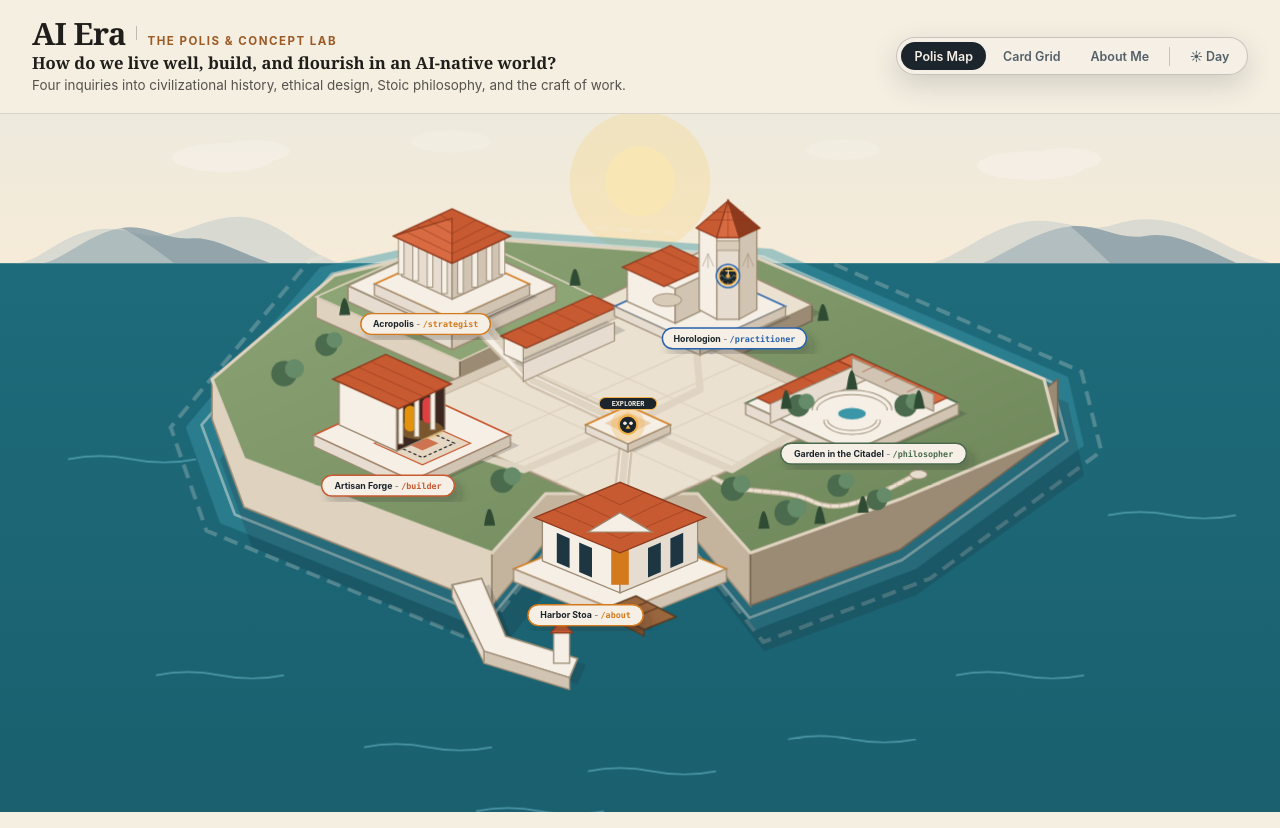
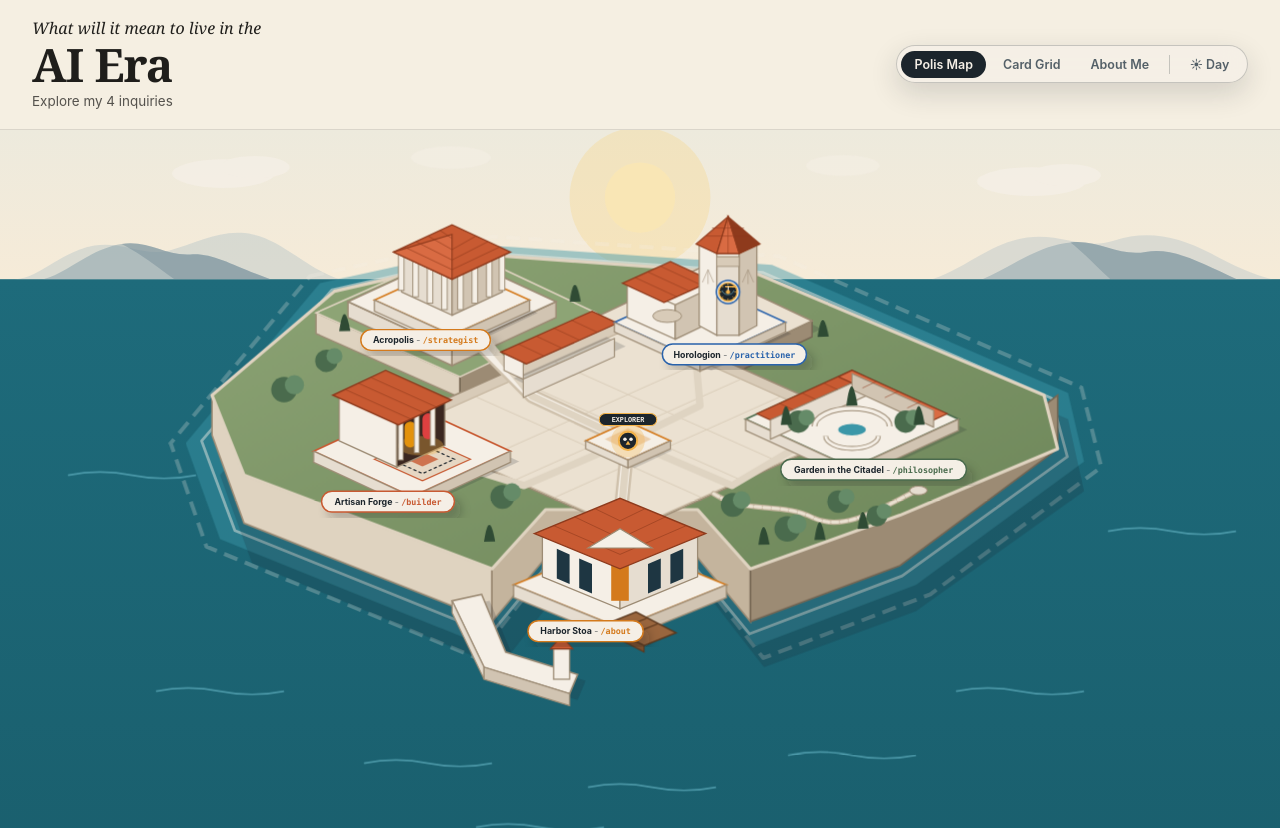
Before and after one commit to nklassen-app/kairos-public-profile, a plain HTML site: page ai-era/index.html in a window 1280 px wide. Drawn offline with Linux system fonts and the light colour scheme.

Commit message:
AI-era: a shorter headline (lead-in, AI Era, Explore my 4 inquiries)
The masthead now reads "What will it mean to live in the" above a larger
"AI Era", with "Explore my 4 inquiries" below. The kicker "THE POLIS &
CONCEPT LAB", its divider and the long question and inquiries lines are gone.

Co-Authored-By: Claude Opus 5.5 <noreply@anthropic.com>

```diff
--- a/ai-era/index.html
+++ b/ai-era/index.html
@@ -282,47 +282,24 @@
     cursor: pointer;
   }
 
-  .brand-topline {
-    display: flex;
-    align-items: baseline;
-    gap: 0.65rem;
-    margin-bottom: 0.25rem;
-    flex-wrap: wrap;
-  }
-
   .brand-title {
     font-family: Georgia, "Times New Roman", serif;
-    font-size: clamp(1.65rem, 2.4vw, 2.15rem);
+    font-size: clamp(2.3rem, 3.6vw, 3.1rem);
     font-weight: 700;
     letter-spacing: -0.02em;
     color: #1f1e1b;
-    margin: 0;
+    margin: 0 0 0.3rem 0;
     line-height: 1;
-  }
-
-  .brand-divider {
-    width: 1px;
-    height: 0.9rem;
-    background: rgba(31, 30, 27, 0.25);
-    align-self: center;
-  }
-
-  .brand-kicker {
-    font-family: var(--font-sans);
-    font-size: 0.72rem;
-    font-weight: 700;
-    letter-spacing: 0.13em;
-    text-transform: uppercase;
-    color: #9c5a25;
   }
 
   .brand-question {
     font-family: Georgia, "Times New Roman", serif;
-    font-size: clamp(1rem, 1.3vw, 1.15rem);
-    font-weight: 700;
+    font-size: clamp(0.98rem, 1.25vw, 1.1rem);
+    font-weight: 400;
+    font-style: italic;
     color: #1f1e1b;
     line-height: 1.3;
-    margin: 0 0 0.15rem 0;
+    margin: 0 0 0.2rem 0;
   }
 
   .brand-inquiries {
@@ -336,14 +313,6 @@
   body[data-sky="nyx"] .brand-title,
   body[data-sky="nyx"] .brand-question {
     color: var(--ink);
-  }
-
-  body[data-sky="nyx"] .brand-divider {
-    background: var(--rule-strong);
-  }
-
-  body[data-sky="nyx"] .brand-kicker {
-    color: var(--amber);
   }
 
   body[data-sky="nyx"] .brand-inquiries {
@@ -709,12 +678,7 @@
     }
 
     .brand-title {
-      font-size: 1.5rem;
-    }
-
-    .brand-kicker {
-      font-size: 0.64rem;
-      letter-spacing: 0.1em;
+      font-size: 2.1rem;
     }
 
     .brand-question {
@@ -974,13 +938,9 @@
 <header class="top-header-bar site-header" role="banner">
   <div class="top-header-inner header-inner">
     <button type="button" class="brand-lockup brand-masthead" data-reset-camera="true" aria-label="AI Era — Return to Full Polis Overview">
-      <span class="brand-topline">
-        <span class="brand-title">AI Era</span>
-        <span class="brand-divider" aria-hidden="true"></span>
-        <span class="brand-kicker">THE POLIS &amp; CONCEPT LAB</span>
-      </span>
-      <span class="brand-question">How do we live well, build, and flourish in an AI-native world?</span>
-      <span class="brand-inquiries">Four inquiries into civilizational history, ethical design, Stoic philosophy, and the craft of work.</span>
+      <span class="brand-question">What will it mean to live in the</span>
+      <span class="brand-title">AI Era</span>
+      <span class="brand-inquiries">Explore my 4 inquiries</span>
     </button>
 
     <nav class="consolidated-menu site-nav" aria-label="Site navigation and view controls">
```
Also changed, not shown: 1 other file.
